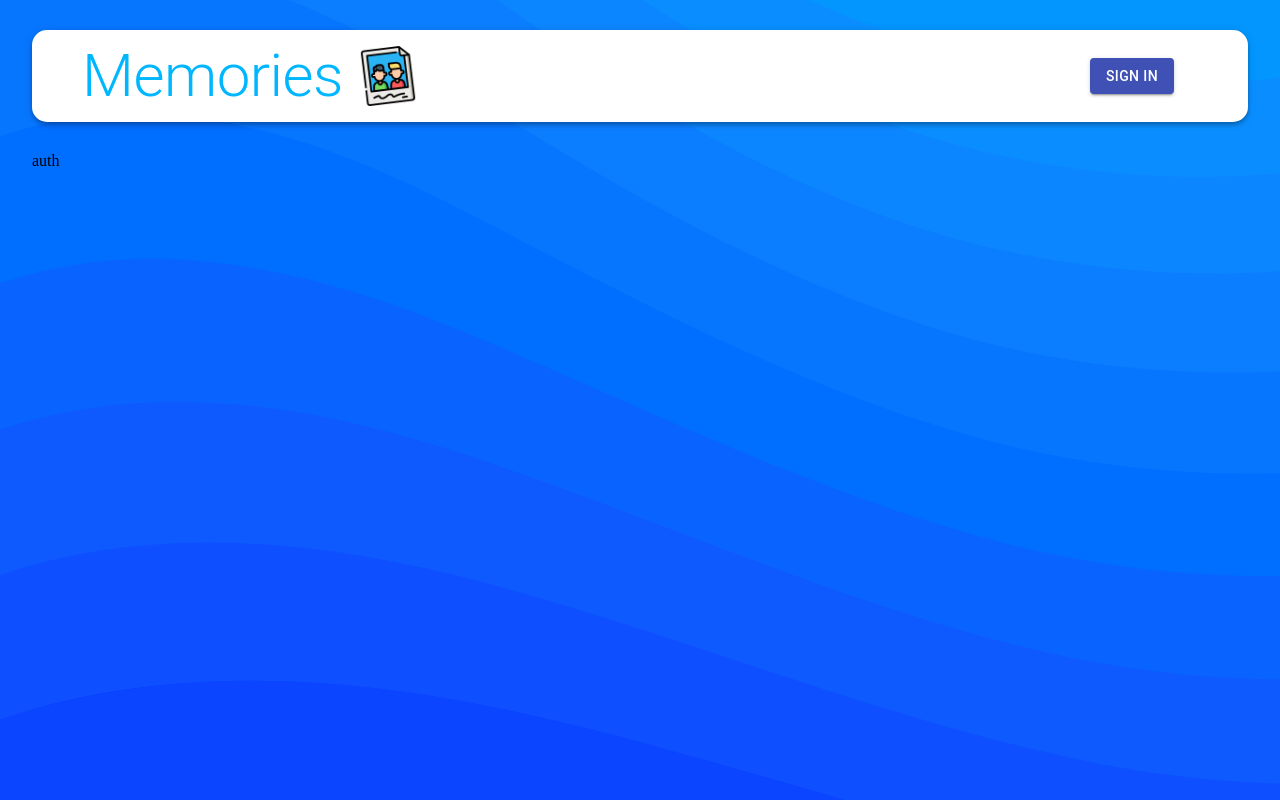
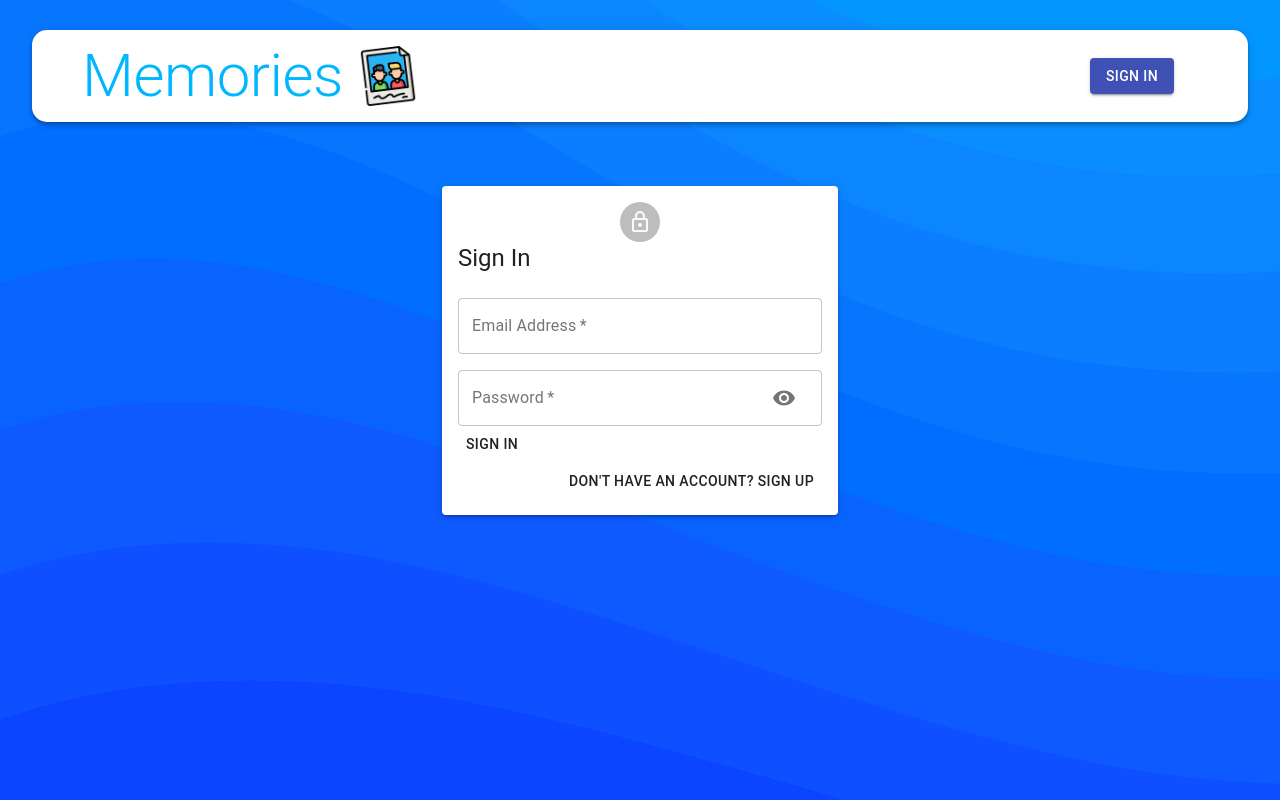
Before and after one commit to chetanchandel31/first-mern-app, a React (Create React App) app in the folder client/: page /auth in a window 1280 px wide. Built offline with nearby package versions, Linux system fonts and the light colour scheme.

Commit message:
add jsx for auth form

```diff
--- a/client/src/components/Auth/Auth.js
+++ b/client/src/components/Auth/Auth.js
@@ -1,5 +1,62 @@
+import { Avatar, Button, Container, Grid, Paper, Typography } from "@material-ui/core";
+import { LockOutlined } from "@material-ui/icons";
+import { useState } from "react";
+import Input from "./Input";
+import useStyles from "./styles";
+
 const Auth = () => {
-	return <div>auth</div>;
+	const classes = useStyles();
+	const [showPassword, setShowPassword] = useState(false);
+	const [isSignup, setIsSignUp] = useState(false);
+
+	const handleShowPassword = () => setShowPassword(prevShowPassword => !prevShowPassword);
+
+	const handleSubmit = () => {};
+
+	const handleChange = () => {};
+
+	const switchMode = () => {
+		setIsSignUp(prevState => !prevState);
+		setShowPassword(false);
+	};
+
+	return (
+		<Container component="main" maxWidth="xs">
+			<Paper className={classes.paper} elevation={3}>
+				<Avatar className={classes.Avatar}>
+					<LockOutlined />
+				</Avatar>
+				<Typography variant="h5">
+					{isSignup ? "Sign up" : "Sign In"}
+					<form className={classes.form} onSubmit={handleSubmit}>
+						<Grid container spacing={2}>
+							{isSignup && (
+								<>
+									<Input name="firstName" label="First Name" handleChange={handleChange} autoFocus half />
+									<Input name="firstName" label="First Name" handleChange={handleChange} half />
+								</>
+							)}
+							<Input name="email" label="Email Address" handleChange={handleChange} type="email" />
+							<Input
+								name="password"
+								label="Password"
+								handleChange={handleChange}
+								type={showPassword ? "text" : "password"}
+								handleShowPassword={handleShowPassword}
+							/>
+							{isSignup && <Input name="confirmPassword" label="Repeat Password" handleChange={handleChange} type="password" />}
+						</Grid>
+						<Button>{isSignup ? "Sign Up" : "Sign In"}</Button>
+						<Grid container justify="flex-end">
+							<Grid item>
+								<Button onClick={switchMode}>{isSignup ? "Already have an account? Sign In" : "Don't have an account? Sign Up"}</Button>
+							</Grid>
+						</Grid>
+					</form>
+				</Typography>
+			</Paper>
+		</Container>
+	);
 };
 
 export default Auth;
--- /dev/null
+++ b/client/src/components/Auth/Input.js
@@ -0,0 +1,30 @@
+import { Grid, IconButton, InputAdornment, TextField } from "@material-ui/core";
+import { Visibility, VisibilityOff } from "@material-ui/icons";
+
+const Input = ({ name, handleChange, label, half, autoFocus, type, handleShowPassword }) => {
+	return (
+		<Grid item xs={12} sm={half ? 6 : 12}>
+			<TextField
+				name={name}
+				onChange={handleChange}
+				variant="outlined"
+				required
+				fullWidth
+				label={label}
+				autoFocus={autoFocus}
+				type={type}
+				InputProps={
+					name === "password" && {
+						endAdornment: (
+							<InputAdornment position="end">
+								<IconButton onClick={handleShowPassword}>{type === "password" ? <Visibility /> : <VisibilityOff />}</IconButton>
+							</InputAdornment>
+						),
+					}
+				}
+			/>
+		</Grid>
+	);
+};
+
+export default Input;
--- a/client/src/components/Auth/styles.js
+++ b/client/src/components/Auth/styles.js
@@ -0,0 +1,30 @@
+import { makeStyles } from "@material-ui/core/styles";
+
+export default makeStyles(theme => ({
+	paper: {
+		marginTop: theme.spacing(8),
+		display: "flex",
+		flexDirection: "column",
+		alignItems: "center",
+		padding: theme.spacing(2),
+	},
+	root: {
+		"& .MuiTextField-root": {
+			margin: theme.spacing(1),
+		},
+	},
+	avatar: {
+		margin: theme.spacing(1),
+		backgroundColor: theme.palette.secondary.main,
+	},
+	form: {
+		width: "100%", // Fix IE 11 issue.
+		marginTop: theme.spacing(3),
+	},
+	submit: {
+		margin: theme.spacing(3, 0, 2),
+	},
+	googleButton: {
+		marginBottom: theme.spacing(2),
+	},
+}));
--- a/client/src/components/Home/Home.js
+++ b/client/src/components/Home/Home.js
@@ -13,7 +13,7 @@
 	return (
 		<Grow in>
 			<Container>
-				<Grid container justify="space-between" alignItems="stretch" direction="column-reverse" spacing={3}>
+				<Grid container justify="space-between" alignItems="stretch" spacing={3}>
 					<Grid item xs={12} sm={7}>
 						<Posts setCurrentId={setCurrentId} />
 					</Grid>
```
